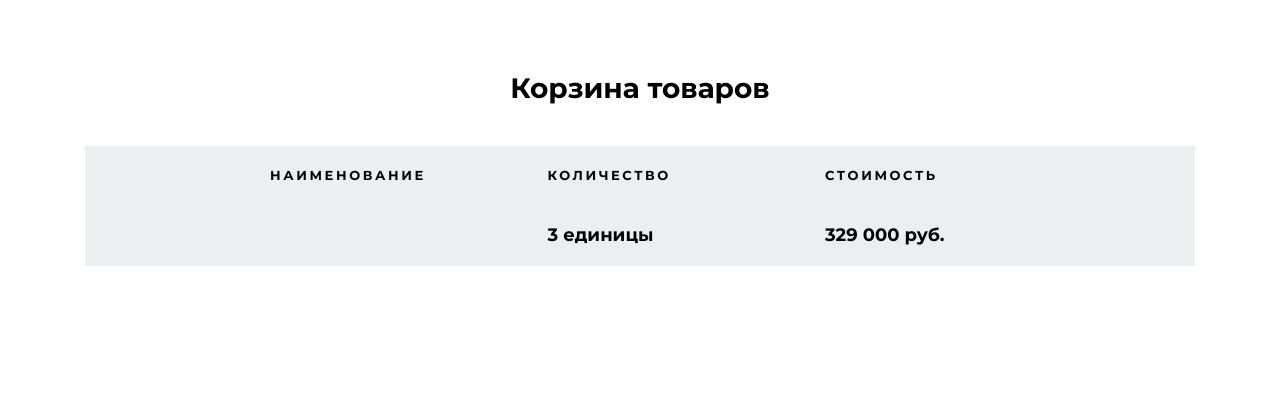
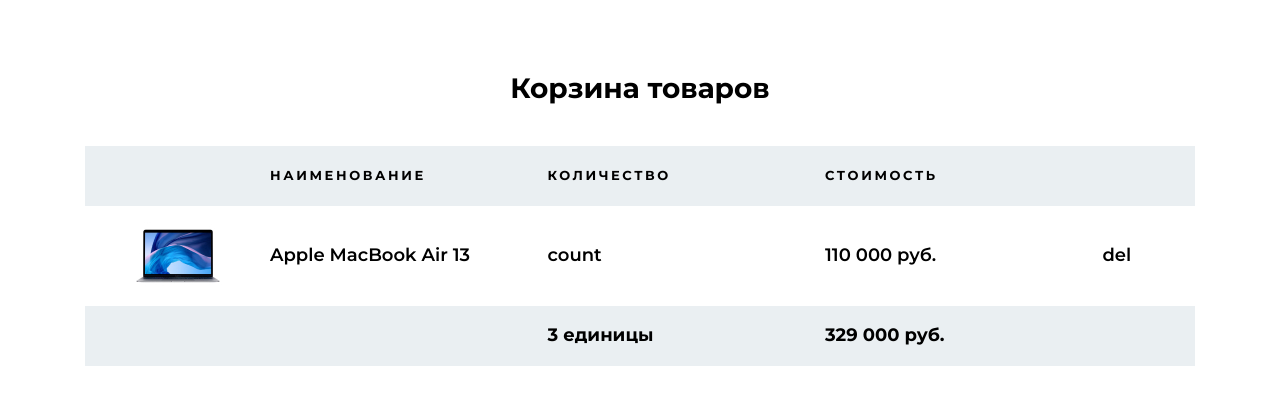
Before and after one commit to artyomevsyukov/Cart, a plain HTML site: page index.html in a window 1280 px wide. Drawn offline with Linux system fonts and the light colour scheme.

```diff
--- a/index.html
+++ b/index.html
@@ -23,7 +23,19 @@
               <div class="cart-cost">Стоимость</div>
             </header>
 
-            <section class="product"></section>
+            <section class="product">
+              <div class="product__img">
+                <img
+                  src="./img/products/macbook.jpg"
+                  alt="Apple MacBook Air 13"
+                />
+              </div>
+              <div class="producr__title">Apple MacBook Air 13</div>
+              <div class="producr__count">count</div>
+              <div class="producr__price">110 000 руб.</div>
+              <div class="producr__controls">del</div>
+            </section>
+
             <footer class="cart-footer">
               <div class="cart-footer__count">3 единицы</div>
               <div class="cart-footer__price">329 000 руб.</div>
--- a/sass/blocks/_product.scss
+++ b/sass/blocks/_product.scss
@@ -0,0 +1,25 @@
+.product {
+  display: grid;
+  grid-template-columns: 2fr 3fr 3fr 3fr 1fr;
+
+  font-weight: 600;
+  font-size: 18px;
+  line-height: 1.3;
+}
+
+// обращение к любому эдементу вложенности на первом уровне внутри product
+.product > * {
+  align-self: center;
+}
+
+.product__img {
+  justify-self: center;
+}
+.producr__title {
+}
+.producr__count {
+}
+.producr__price {
+}
+.producr__controls {
+}
```
Also changed, not shown: css/main.css, 1 other file.
